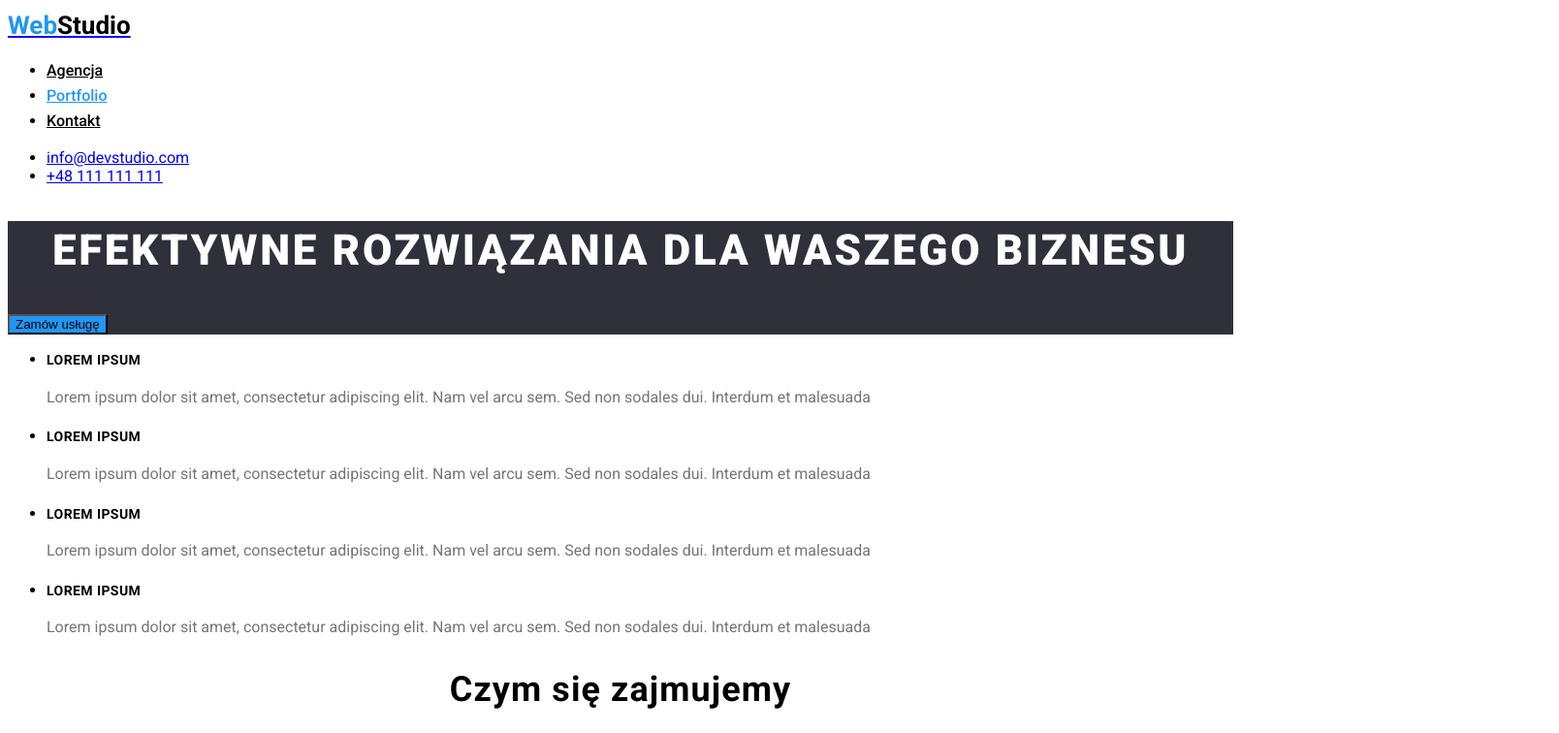
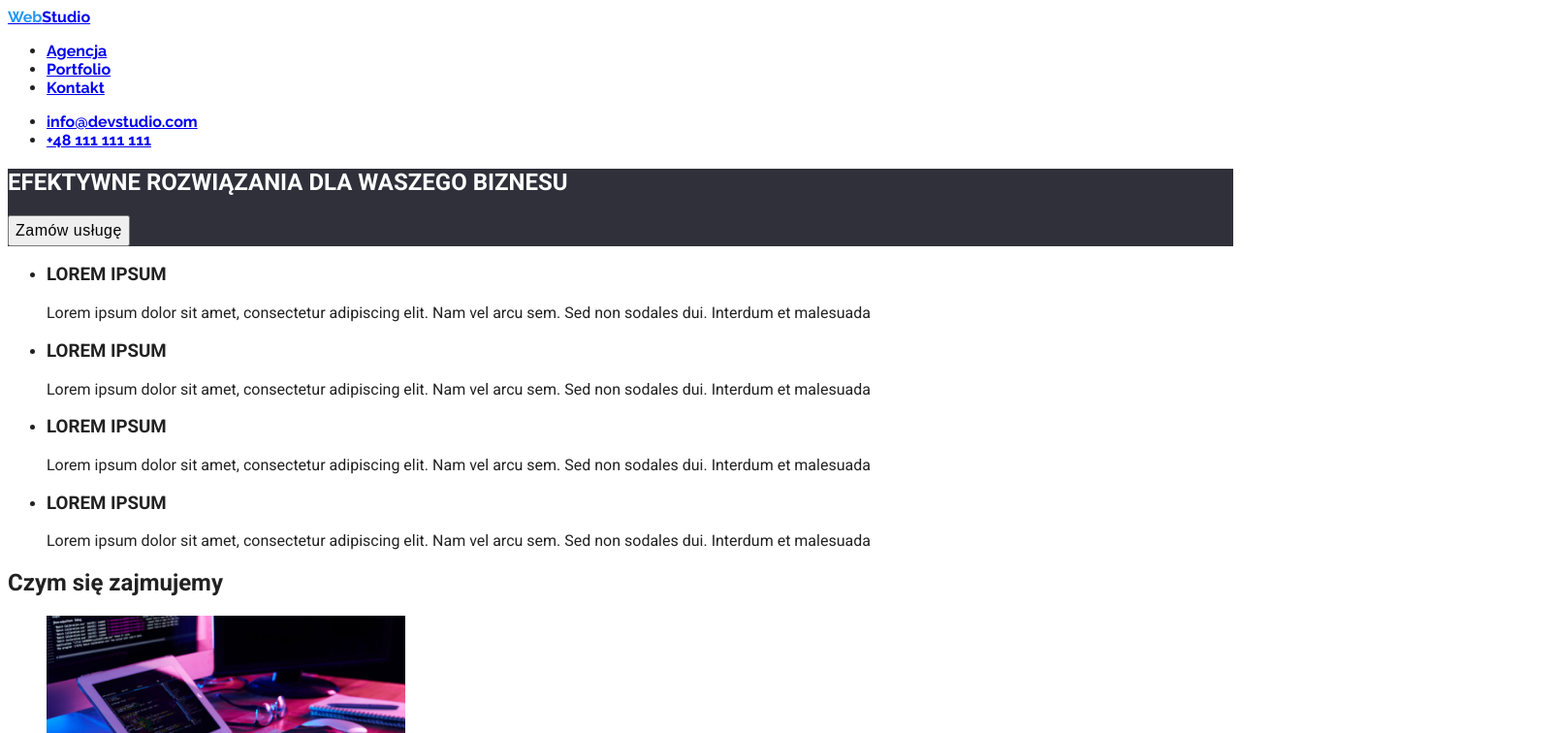
Before and after one commit to AndrzejStolarz/goit-markup-hw-02, a plain HTML site: page index.html in a window 1280 px wide. Shown: the top 756 px of the page at 97% size, 1608 px wide, since content can reach past the window. Drawn offline with Linux system fonts and the light colour scheme.

Commit message:
cleared css

```diff
--- a/css/style.css
+++ b/css/style.css
@@ -1,5 +1,5 @@
 
-head {
+header {
   font-family: "Raleway", sans-serif;
   text-decoration: none;
 }
@@ -8,112 +8,46 @@ body {
 
   font-family: "Roboto", sans-serif;
   text-decoration: none;
+  color: rgba(33, 33, 33, 1);
+
 }
-h1{ font-family: Roboto;
-    font-size: 44px;
-    font-weight: 900;
-    line-height: 60px;
-    letter-spacing: 0.06em;
-    text-align: center;
-    color: rgba(255, 255, 255, 1);}
- h2{ font-family: Roboto;
-        font-size: 36px;
-        font-weight: 700;
-        line-height: 1.1;
-        letter-spacing: 0.03em;
-        text-align: center;}
-h3{
-    font-family: Roboto;
-    font-size: 14px;
-    font-weight: 700;
-    line-height: 1.1;
-    letter-spacing: 0.03em;
-    text-align: left;
+
+.contactlink :hover,:focus {
+  color: rgba(33, 150, 243, 1)
 }
+a:focus{ background-color: rgba(33, 150, 243, 1);
+color: rgba(255, 255, 255, 1)}
+
+h1{ color: rgba(255, 255, 255, 1);}
+
 
 .title-background{ background: rgba(47, 48, 58, 1);}
 
-.order-bttn{
-    font-family: Roboto;
-        font-size: 16px;
-        font-weight: 700;
-        line-height: 1.8;
-        letter-spacing: 0.06em;
+.buttons{background-color: var(brand-color-gray);
+ font-style: normal;
+font-weight: 500;
+font-size:  16px;
+line-height: 1.62;
+letter-spacing: 0.03em;
 text-align: center;
 }
-
 .web {
   color: rgba(33, 150, 243, 1);
 
 }
-.main-name {
-  font-family: "Roboto", sans-serif;
-  font-size: 26px;
-  line-height: 1.4;
-  font-weight: 700;
 
-}
-.contactlink :hover { color:rgba(33, 150, 243, 1)
-}
-.site {
-color: rgba(0, 0, 0, 1);
-font-family: "Roboto", sans-serif;
+.contactlink :hover:focus { color:rgba(33, 150, 243, 1)
 
-}
-nav{
-    font-family: "Roboto", sans-serif;
-    font-size: 16px;
-    line-height: 1.6;
-    font-weight: 500;
-}
-.btn:hover{ color: rgba(255, 255, 255, 0.8);
-  text-align: center;
-  cursor: pointer;
-}
-.highlighted-btn {
-    background-color:rgba(33, 150, 243, 1) ;
-}
-
-.title{
-    color: rgba(33, 33, 33, 1);
-    font-weight: 700;
-    font-size: 16px;
-    line-height: 2;
-    }
 p{
     color: rgba(117, 117, 117, 1);
-    font-weight: 400;
-    font-size:  16px;
-    line-height: 1.8;
-    font-family: Roboto;
-
    }
 
 .address-footer{
-    font-family: "Roboto", sans-serif;
       color:rgba(255, 255, 255, 0.6);
-    text-decoration: none;
-    font-size: 14px;
-    font-weight: 400;
-    line-height: 1.7;
-    letter-spacing: 0.03em;
-    text-align: left;
-    height: 21px;
-       width: 231px;
-        left: 215px;
-        top: 1799px;
-        border-radius: nullpx;
 }
 
 
 
 .background-footer{
-    background-color: rgba(47, 48, 58, 1);
-height: 252px;
-    width: 1600px;
-    left: 0px;
-    top: 1628px;
-    border-radius: 0px;
-
-}
+    background-color: rgba(47, 48, 58, 1);}
 .site-last{ color: rgba(255, 255, 255, 1);}
--- a/index.html
+++ b/index.html
@@ -10,26 +10,20 @@
       href="https://fonts.googleapis.com/css2?family=Raleway:wght@700&family=Roboto:wght@400;500;700;900&display=swap"
       rel="stylesheet"
     />
-    <style>
-      body {
-        font-family: "Roboto", sans-serif;
-      }
-    </style>
     <title>Studio</title>
     <link rel="stylesheet" href="./css/style.css" />
   </head>
   <body>
     <header>
-      <a class="main-name" href="./index.html"
-        ><span class="web main-name"> Web</span
-        ><span class="site">Studio</span></a
+      <a  href="./index.html"
+        ><span class="web"> Web</span
+        ><span>Studio</span></a
       >
-
       <nav>
-        <ul>
-          <li><a class="site" href="#">Agencja</a></li>
-          <li><a class="web" href="./portfolio.html">Portfolio</a></li>
-          <li><a class="site" href="#">Kontakt</a></li>
+        <ul class="contactlink">
+          <li><a href="#">Agencja</a></li>
+          <li><a href="./portfolio.html">Portfolio</a></li>
+          <li><a href="#">Kontakt</a></li>
         </ul>
       </nav>
       <ul class="contactlink">
@@ -41,7 +35,7 @@
       <!--EFEKTYWNE ROZWIĄZANIA DLA WASZEGO BIZNESU-->
       <section class="title-background">
         <h1>EFEKTYWNE ROZWIĄZANIA DLA WASZEGO BIZNESU</h1>
-        <button class="btn order highlighted-btn" type="button">
+        <button class="buttons" type="button">
           Zamów usługę
         </button>
       </section>
```
Also changed, not shown: portfolio.html (+19 -27 lines). Lines whose indentation alone changed are shown as unchanged.
